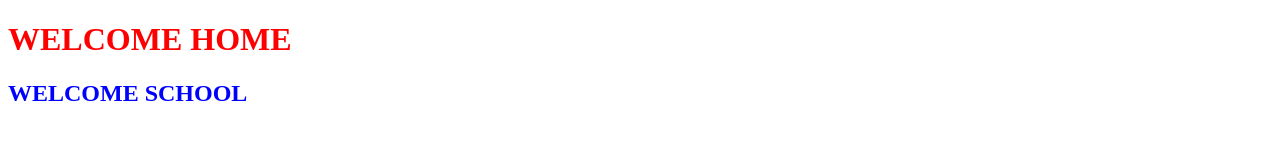
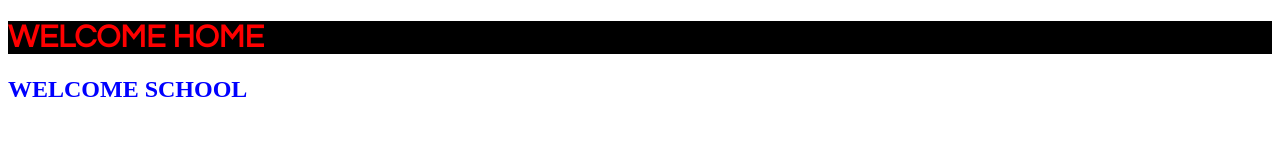
Before and after one commit to oemor26/projects, a plain HTML site: page index.html in a window 1280 px wide. Drawn offline with Linux system fonts and the light colour scheme.

Commit message:
modified css on newbranch

```diff
--- a/CSS/style.css
+++ b/CSS/style.css
@@ -1,7 +1,13 @@
 h1 {
 	color: red;
+	font-family: century gothic;
+	background-color: black;
 	}
 
 h2 {
 	color: blue;
 }
+
+.a {
+	font-family: chiller;
+}
--- a/index.html
+++ b/index.html
@@ -7,7 +7,7 @@
 <body>
 
 	<h1>WELCOME HOME</h1>
-	<h2>WELCOME SCHOOL</h1>
+	<h2 class = "a">WELCOME SCHOOL</h1>
 
 </body>
 </html>
```
